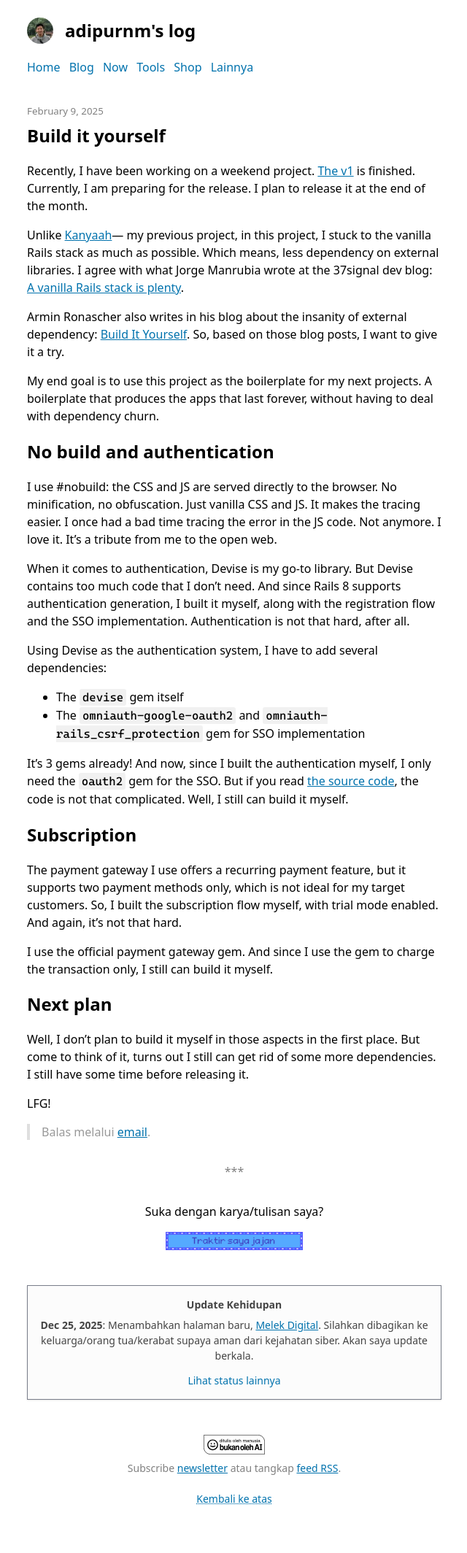
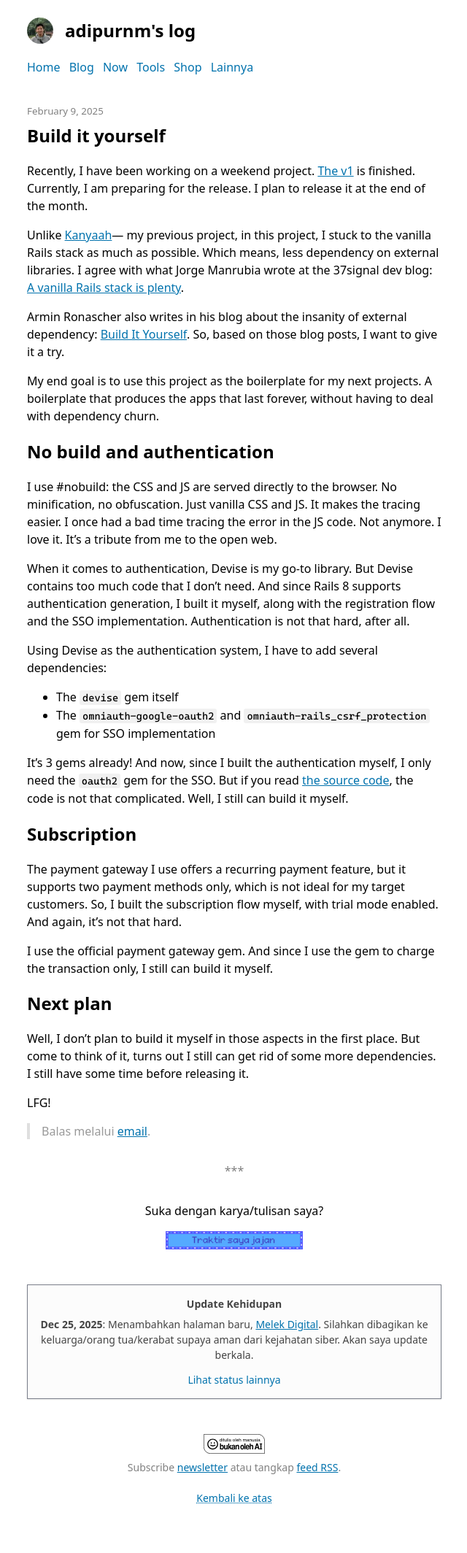
Before and after one commit to adiprnm/weblog, a Jekyll site: the page built from _posts/2025-02-09-build-it-yourself.md, in a window 1280 px wide. Shown: the whole page at 73% size, without its empty margins (319-959 px from the left). Built offline with Jekyll 4.4.1, drawn with Linux system fonts in a browser that asks for light colours.

Commit message:
Change code font size

```diff
--- a/_sass/base.scss
+++ b/_sass/base.scss
@@ -33,6 +33,10 @@ p code, li code, h1 code, h2 code, h3 code, h4 code, h5 code, h6 code {
   background-color: #f1f1f1; /* light gray */
   border-radius: 3px;
   padding: 2px 4px;
+}
+
+p code, li code {
+  font-size: 14px;
 }
 
 p, li { line-height: 1.5em; }
```
